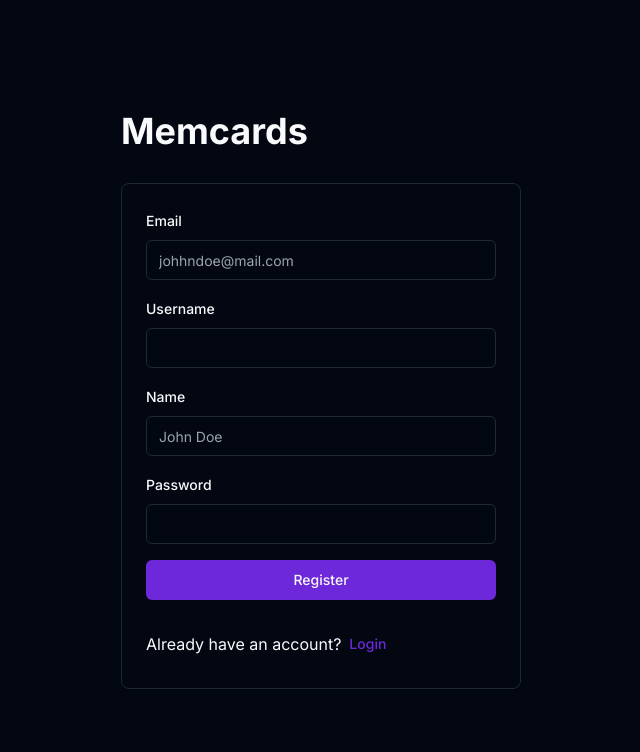
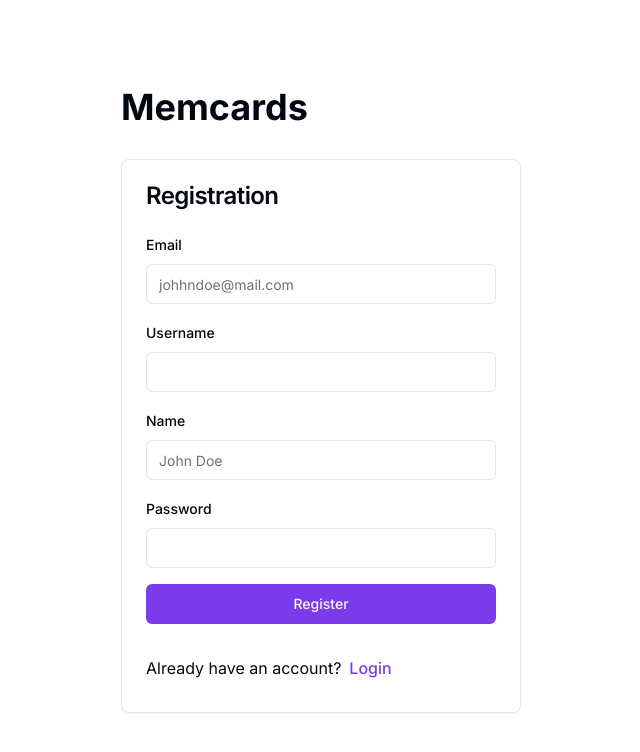
Before and after one commit to thantko20/memcards, a Next.js app: page /register in a window 1280 px wide. Shown: the top 752 px of the page, without its empty margins (319-959 px from the left). Built offline with nearby package versions, Linux system fonts and the light colour scheme.

Commit message:
add link component

```diff
--- a/src/app/(auth-layout)/login/page.tsx
+++ b/src/app/(auth-layout)/login/page.tsx
@@ -1,5 +1,4 @@
 import { LoginForm } from "@/components/auth";
-import { buttonVariants } from "@/components/ui/button";
 import {
   Card,
   CardContent,
@@ -7,14 +6,13 @@ import {
   CardHeader,
   CardTitle
 } from "@/components/ui/card";
-import { cn } from "@/utils/ui";
-import Link from "next/link";
+import { Link } from "@/components/ui/link";
 
 export default async function Page() {
   return (
     <div className="min-w-[400px]">
       <h1 className="font-bold text-4xl">Memcards</h1>
-      <Card className="">
+      <Card className="mt-4">
         <CardHeader>
           <CardTitle>Login</CardTitle>
         </CardHeader>
@@ -23,10 +21,7 @@ export default async function Page() {
         </CardContent>
         <CardFooter>
           <p>Do not have an account?</p>{" "}
-          <Link
-            href="/register"
-            className={cn(buttonVariants({ variant: "link" }), "p-0 m-0 ml-2")}
-          >
+          <Link href="/register" className="ml-2">
             Register
           </Link>
         </CardFooter>
--- a/src/app/(auth-layout)/register/page.tsx
+++ b/src/app/(auth-layout)/register/page.tsx
@@ -1,9 +1,13 @@
 import { RegisterForm } from "@/components/auth";
-import { Button, buttonVariants } from "@/components/ui/button";
-import { Card, CardContent, CardFooter } from "@/components/ui/card";
-import { cn } from "@/utils/ui";
+import {
+  Card,
+  CardContent,
+  CardFooter,
+  CardHeader,
+  CardTitle
+} from "@/components/ui/card";
+import { Link } from "@/components/ui/link";
 import { Metadata } from "next";
-import Link from "next/link";
 
 export const metadata: Metadata = {
   title: "Registration"
@@ -14,15 +18,15 @@ export default function Page() {
     <div className="min-w-[400px]">
       <h1 className="font-bold text-4xl">Memcards</h1>
       <Card className="mt-8">
-        <CardContent className="p-6">
+        <CardHeader>
+          <CardTitle>Registration</CardTitle>
+        </CardHeader>
+        <CardContent>
           <RegisterForm />
         </CardContent>
         <CardFooter>
           <p>Already have an account?</p>{" "}
-          <Link
-            href="/login"
-            className={cn(buttonVariants({ variant: "link" }), "p-0 m-0 ml-2")}
-          >
+          <Link href="/login" className="ml-2">
             Login
           </Link>
         </CardFooter>
--- a/src/app/layout.tsx
+++ b/src/app/layout.tsx
@@ -18,7 +18,7 @@ export default function RootLayout({
   return (
     <html lang="en">
       <body className={inter.className}>
-        <ThemeProvider attribute="class" defaultTheme="dark" enableSystem>
+        <ThemeProvider attribute="class" defaultTheme="light" enableSystem>
           {children}
         </ThemeProvider>
       </body>
--- /dev/null
+++ b/src/components/ui/link.tsx
@@ -0,0 +1,26 @@
+import { cn } from "@/utils/ui";
+import NextLink from "next/link";
+import { ComponentPropsWithoutRef, forwardRef } from "react";
+import { buttonVariants } from "./button";
+
+interface LinkProps extends ComponentPropsWithoutRef<typeof NextLink> {}
+
+export const Link = forwardRef<HTMLAnchorElement, LinkProps>(
+  ({ children, className, ...props }, ref) => {
+    return (
+      <NextLink
+        ref={ref}
+        className={cn(
+          buttonVariants({ variant: "link" }),
+          "p-0 text-base",
+          className
+        )}
+        {...props}
+      >
+        {children}
+      </NextLink>
+    );
+  }
+);
+
+Link.displayName = "Link";
```
